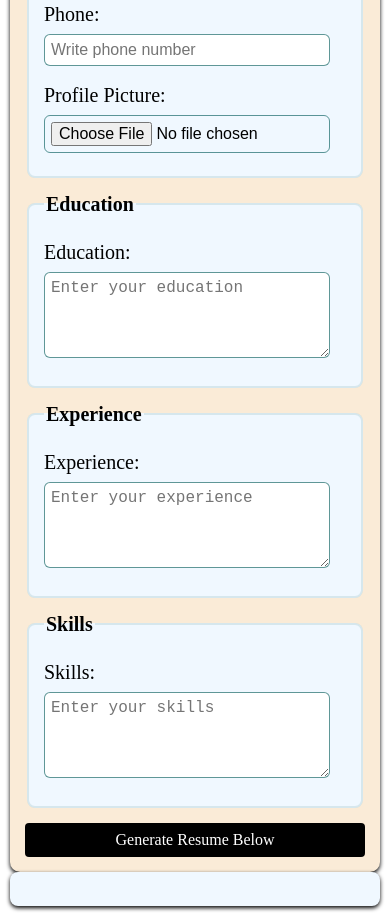
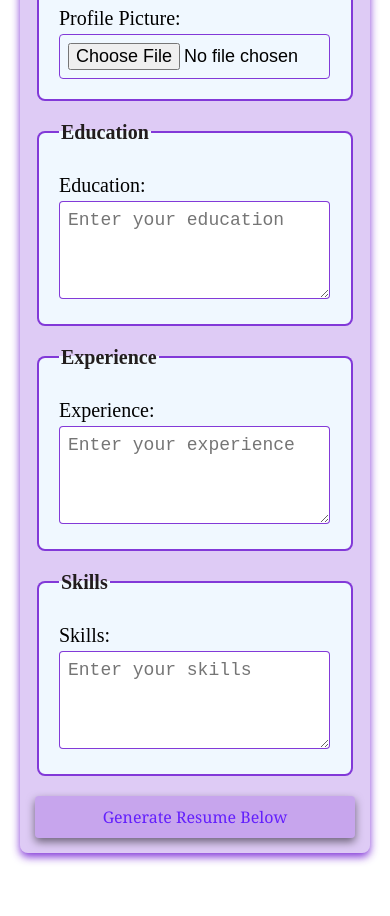
Before and after one commit to sadahussain123567/hackthon, a plain HTML site: page milestone-4/index.html in a window 390 px wide. Shown: the part 376-1292 px from the top of the page. After the commit the page ends 1249 px from the top, so only its background shows below. Drawn offline with Linux system fonts and the light colour scheme.

Commit message:
Update style.css

```diff
--- a/milestone-4/style.css
+++ b/milestone-4/style.css
@@ -1,161 +1,139 @@
+/* Styling form and resume sections */
+
 body {
-  background-color: black;
-  color: black;
   font-family: 'Times New Roman', Times, serif;
   margin: 20px;
   padding: 0;
   background-color: white;
 }
 
+form {
+  margin: auto;
+  background-color: rgba(119, 38, 212, 0.24);
+  border-radius: 8px;
+  box-shadow: 0 4px 8px rgba(119, 38, 212, 0.904);
+  padding: 20px;
+  max-width: 600px;
+}
+
 h1 {
-  font-size: 50px;
-  font-family: 'Courier New', Courier, monospace;
   text-align: center;
   color: black;
 }
 
-form {
-  font-size: 30px;
-  max-width: 600px;
-  margin: auto;
-  background-color: antiquewhite;
-  border-radius: 10px;
-  box-shadow: 0 4px 8px black;
-  padding: 20px;
-}
-
 fieldset {
-  border: 2px solid #045c5c1c;
+  border: 2px solid rgba(119, 38, 212, 0.904);
   border-radius: 8px;
   padding: 20px;
   margin-bottom: 20px;
   background-color: aliceblue;
+  font-size: 25px;
 }
 
 legend {
   font-weight: bold;
   text-align: left;
-  color: black;
+  color: rgb(34, 29, 29);
 }
 
 label {
   display: block;
   margin-top: 10px;
   color: black;
+
 }
 
-input,
-textarea {
+input,textarea {
+  margin-top: 4px;
   font-size: 20px;
-  width: calc(100% - 16px);
   padding: 8px;
-  margin: 10px;
-  border: 1px solid #045c5ca2;
-  border-radius: 6px;
+  width: calc(100% - 1px);
+  border: 1px solid rgba(119, 38, 212, 0.904);
+  border-radius: 4px;
   box-sizing: border-box;
 }
 
 button {
-  font-family: 'Times New Roman', Times, serif;
   display: block;
-  color: white;
   width: 100%;
-  padding: 10px;
-  background-color: black;
+  background-color: rgba(119, 38, 212, 0.226);
+  color: rgba(79, 4, 255, 0.829);
   border: none;
   border-radius: 4px;
+  box-shadow: 0 4px 8px rgba(0, 0, 0, 0.5);
+  margin-top: 10px;
+  font-size: 18px;
+  font-family: Georgia, 'Times New Roman', Times, serif;
+  padding: 10px;
   cursor: pointer;
-  margin: top 10px;
-  ;
-  font-size: 18px;
-
+   ;
 }
 
-button:hover {
-  background-color: #168027;
+button:hover{
+  color: rgb(255, 12, 12) (9, 255, 0);
 }
 
-#resumeoutput {
-  max-width: 600pt;
+#resume-display {
+  max-width: 600px;
   margin: auto;
   padding: 20px;
-  border: 2px solid #3498bd00;
+  border: 2px solid skyblue;
   border-radius: 8px;
-  background-color: aliceblue;
-  box-shadow: 0 4px 8px black;
-
+  background-color: rgb(228, 242, 255);
+  box-shadow: 0 4px 8px rgba(0, 0, 0, 0.253);
+  outline: none;
 }
 
-#resumeoutput h2 {
-  color: #2c3e50;
+#resume-display h2 {
+  color: black;
 }
 
-.profilepicture {
-  display: block;
-  margin: 0 auto;
-  border: 2px solid #3498bd;
-  box-shadow: 0 4px 8px rgba(11, 7, 211, 0.5);
-  border-radius: 500%;
-  width: 150px;
-  height: 150px;
-  object-fit: cover;
-}
+/* Media Queries for Responsiveness */
 
-/* Media query for mobile screens */
+/* For small screens (max-width: 600px) */
 @media (max-width: 600px) {
-  body {
-    margin: 10px;
-  }
-
-  h1 {
-    font-size: 32px;
-    /* Smaller font size for mobile screens */
-  }
-
-  form {
-    font-size: 20px;
-    /* Reduce font size for better fit */
+  form, #resume-display {
+    max-width: 100%;
     padding: 15px;
-    /* Less padding to fit the screen */
-    box-shadow: 0 2px 4px black;
-    /* Softer shadow */
   }
 
   fieldset {
-    padding: 15px;
-    /* Reduce padding inside fieldset */
-    margin-bottom: 15px;
-    /* Less margin for a compact layout */
-  }
-
-  input,
-  textarea {
-    font-size: 16px;
-    /* Smaller font size */
-    padding: 6px;
-    /* Less padding for smaller inputs */
-    margin: 8px 0;
-    /* Adjust margin for better alignment */
+    font-size: 20px;
   }
 
   button {
-    padding: 8px;
-    /* Reduce padding to fit smaller screens */
     font-size: 16px;
-    /* Smaller font size for button text */
   }
 
-  #resumeoutput {
-    padding: 15px;
-    /* Reduce padding inside resume output */
-    box-shadow: 0 2px 4px black;
-    /* Softer shadow */
+  input, textarea {
+    font-size: 18px;
   }
 
-  .profilepicture {
-    width: 10px;  /* Smaller width for mobile screens */
-    height: 10px; /* Smaller height to maintain aspect ratio */
-    border-radius: 50%; /* Maintain circular shape with a smaller size */
-    box-shadow: 0 2px 4px rgba(11, 7, 211, 0.3); /* Softer shadow for mobile */
+  h1, #resume-display h2 {
+    font-size: 22px;
   }
 }
+
+/* For medium screens (601px - 1024px, tablets and smaller desktops) */
+@media (min-width: 601px) and (max-width: 1024px) {
+  form, #resume-display {
+    max-width: 80%;
+    padding: 20px;
+  }
+
+  fieldset {
+    font-size: 22px;
+  }
+
+  button {
+    font-size: 18px;
+  }
+
+  input, textarea {
+    font-size: 20px;
+  }
+
+  h1, #resume-display h2 {
+    font-size: 24px;
+  }
+}
```
